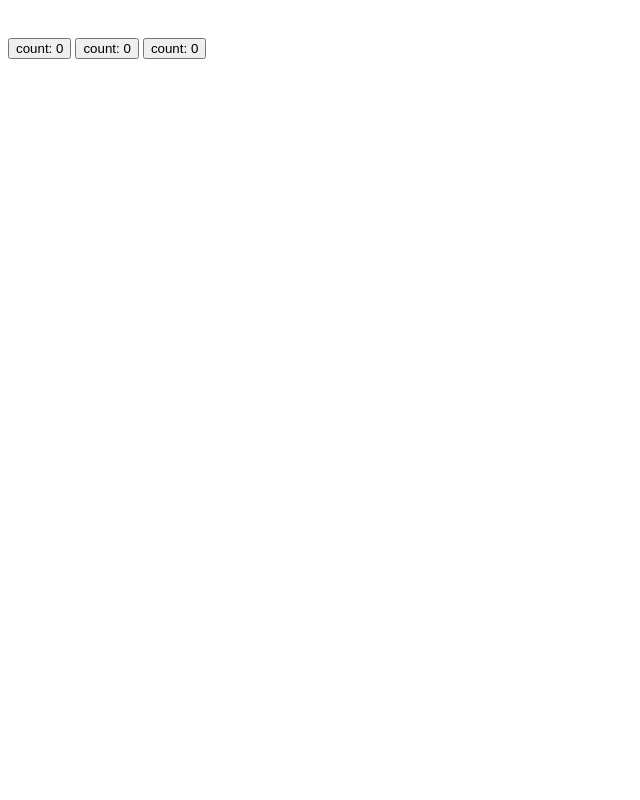
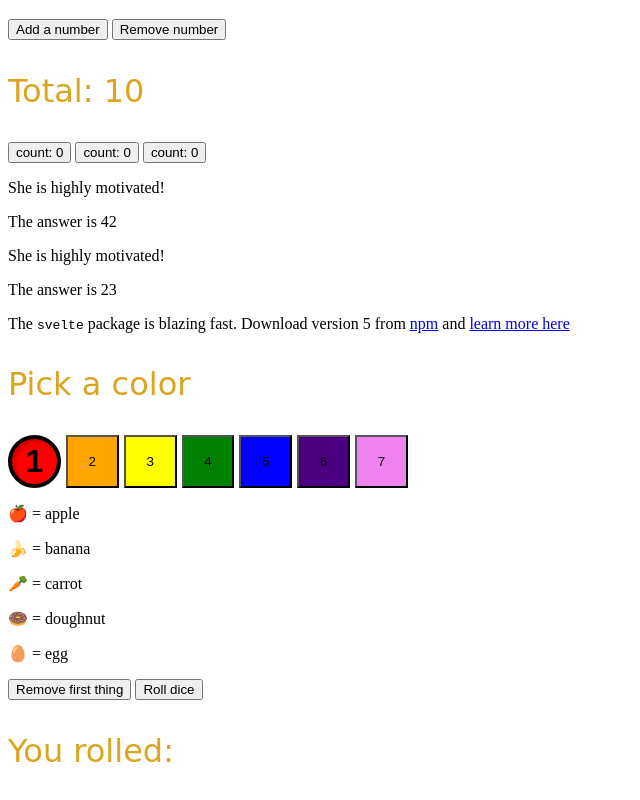
Before and after one commit to ecaterina99/Svelte, a SvelteKit app in the folder my-svelte-app/: page / in a window 1280 px wide. Shown: the part 816-1616 px from the top of the page, without its empty margins (0-640 px from the left). Before the commit the page ends 883 px from the top, so only its background shows below. Built offline with nearby package versions, Linux system fonts and the light colour scheme.

Commit message:
Add logic blocks & props

```diff
--- a/my-svelte-app/src/routes/+page.svelte
+++ b/my-svelte-app/src/routes/+page.svelte
@@ -4,6 +4,8 @@
     let src = '/1.jpg';
 
     import Nested from './Nested.svelte';
+    import PackageInfo from "./PackageInfo.svelte";
+    import Counter from './Counter.svelte';
 
     let string = `this string contains some <strong>HTML!!!</strong>`;
 
@@ -26,7 +28,44 @@
         numbers.pop();
     }
 
-    import Counter from './Counter.svelte';
+    const pkg = {
+        name: 'svelte',
+        version: 5,
+        description: 'blazing fast',
+        website: 'https://svelte.dev'
+    };
+
+    const colors = ['red', 'orange', 'yellow', 'green', 'blue', 'indigo', 'violet'];
+    let selected = $state(colors[0]);
+
+
+    import Thing from './Thing.svelte';
+
+    let things = $state([
+        { id: 1, name: 'apple' },
+        { id: 2, name: 'banana' },
+        { id: 3, name: 'carrot' },
+        { id: 4, name: 'doughnut' },
+        { id: 5, name: 'egg' }
+    ]);
+
+    function removeFirst() {
+        things.shift();
+    }
+
+    function rollDice() {
+        return new Promise((resolve) => {
+            setTimeout(() => {
+                resolve(Math.floor(Math.random() * 6) + 1);
+            }, 2000);
+        });
+    }
+    let promise = $state();
+
+    function handleClick() {
+        promise = rollDice();
+    }
+
 </script>
 
 
@@ -45,6 +84,13 @@
     Clicked {count}
     {count === 1 ? 'time' : 'times'}
 </button>
+{#if count>10}
+    <p>{count} is greater than 10</p>
+    {:else if count<10 && count>0}
+    <p>{count} is less than 10</p>
+    {:else}
+    <p>{count} is less than 1</p>
+{/if}
 <p>{numbers.join(' + ')} = ...</p>
 
 <button onclick={addNumber}>
@@ -62,10 +108,88 @@
 <Counter />
 <Counter />
 
+<Nested answer={42} />
+<Nested answer={23} />
+
+<PackageInfo
+        {...pkg}
+/>
+
+<p>Pick a color</p>
+<div>
+    {#each colors as color,i}
+        <button
+                class:selected={selected===color}
+                style="background: {color}"
+            onclick={()=>selected=color}
+           >{i+1}</button>
+    {/each}
+
+</div>
+
+
+
+
+<!-- KEYED EACH BLOCK -->
+{#each things as thing (thing.id)}
+    <Thing name={thing.name} />
+{/each}
+<button onclick={removeFirst}>
+    Remove first thing
+</button>
+
+
+
+
+<button onclick={handleClick}>
+    Roll dice
+</button>
+
+{#await promise}
+    <p>Rolling...</p>
+{:then number}
+    <p>You rolled: {number}</p>
+{/await}
+
+
+
 <style>
     p{
         color: goldenrod;
         font-family: 'Comic Sans MS', cursive;
         font-size: 2em;
     }
+
+    h1 {
+        font-size: 2rem;
+        font-weight: 700;
+        transition: color 0.2s;
+    }
+
+    div {
+        display: grid;
+        grid-template-columns: repeat(7, 1fr);
+        grid-gap: 5px;
+        max-width: 400px;
+    }
+
+    .selected {
+        border: 4px solid black;
+        aspect-ratio: 1;
+        border-radius: 50%;
+        background: var(--color, #fff);
+        transform: translate(-2px,-2px);
+        filter: drop-shadow(2px 2px 3px rgba(0,0,0,0.2));
+        transition: all 0.1s;
+        color: black;
+        font-weight: 700;
+        font-size: 2rem;
+    }
+
+    .selected {
+        transform: none;
+        filter: none;
+        box-shadow: inset 3px 3px 4px rgba(0,0,0,0.2);
+    }
+
 </style>
--- a/my-svelte-app/src/routes/Nested.svelte
+++ b/my-svelte-app/src/routes/Nested.svelte
@@ -1 +1,7 @@
 <p>She is highly motivated!</p>
+
+<script>
+    let { answer='secret' } = $props();
+</script>
+
+<p>The answer is {answer}</p>
--- /dev/null
+++ b/my-svelte-app/src/routes/PackageInfo.svelte
@@ -0,0 +1,8 @@
+<script>
+    let{name,version,description,website}=$props()
+</script>
+
+<p>
+    The <code>{name}</code> package is {description}. Download version {version} from
+    <a href="https://www.npmjs.com/package/{name}">npm</a> and <a href={website}>learn more here</a>
+</p>
--- /dev/null
+++ b/my-svelte-app/src/routes/Thing.svelte
@@ -0,0 +1,16 @@
+<script>
+    const emojis = {
+        apple: '🍎',
+        banana: '🍌',
+        carrot: '🥕',
+        doughnut: '🍩',
+        egg: '🥚'
+    };
+
+    let { name } = $props();
+
+    // FIX: reactive derived value (updates when name changes)
+    let emoji = $derived(emojis[name]);
+</script>
+
+<p>{emoji} = {name}</p>
```
